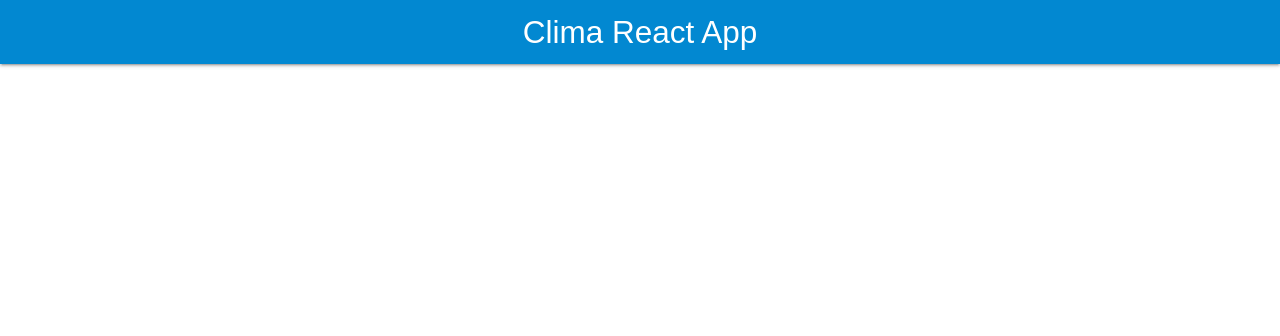
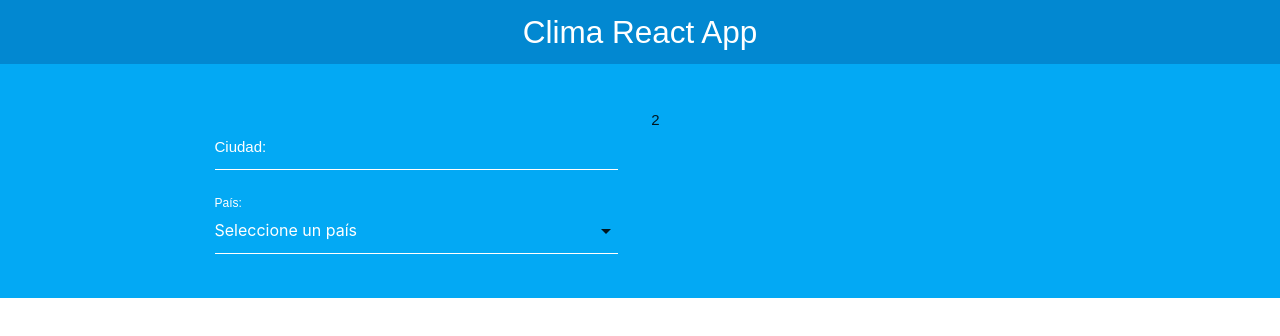
Before and after one commit to oscarjho/clima, a React (Create React App) app: page / in a window 1280 px wide. Shown: the top 336 px of the page. Built offline with nearby package versions, Linux system fonts and the light colour scheme.

Commit message:
Creando el formulario

```diff
--- a/src/App.js
+++ b/src/App.js
@@ -1,4 +1,5 @@
 import Header from './components/Header';
+import Formulario from './components/Formulario';
 
 function App() {
   return (
@@ -6,6 +7,19 @@
       <Header
         titulo="Clima React App"
       />
+
+      <div className="contenedor-form">
+        <div className="container">
+          <div className="row">
+            <div className="col m6 s12">
+              <Formulario />
+            </div>
+            <div className="col m6 s12">
+              2
+            </div>
+          </div>
+        </div>
+      </div>
     </div>
   );
 }
--- /dev/null
+++ b/src/components/Formulario.js
@@ -0,0 +1,32 @@
+const Formulario = () => {
+    return (
+        <form>
+                <div className="input-field col s12">
+                    <input
+                        type="text"
+                        name="ciudad"
+                        id="ciudad"
+                    />
+                    <label htmlFor="ciudad">Ciudad: </label>
+                </div>
+                <div className="input-field col s12">
+                    <select
+                        name="pais"
+                    >
+                        <option value="">Seleccione un país</option>
+                        <option value="US">Estados Unidos</option>
+                        <option value="MX">México</option>
+                        <option value="AR">Argentina</option>
+                        <option value="CO">Colombia</option>
+                        <option value="CR">Costa Rica</option>
+                        <option value="ES">España</option>
+                        <option value="PE">Perú</option>
+                        <option value="VE">Venezuela</option>
+                    </select>
+                    <label htmlFor="pais">País: </label>
+                </div>
+            </form>
+    );
+};
+
+export default Formulario;
```
